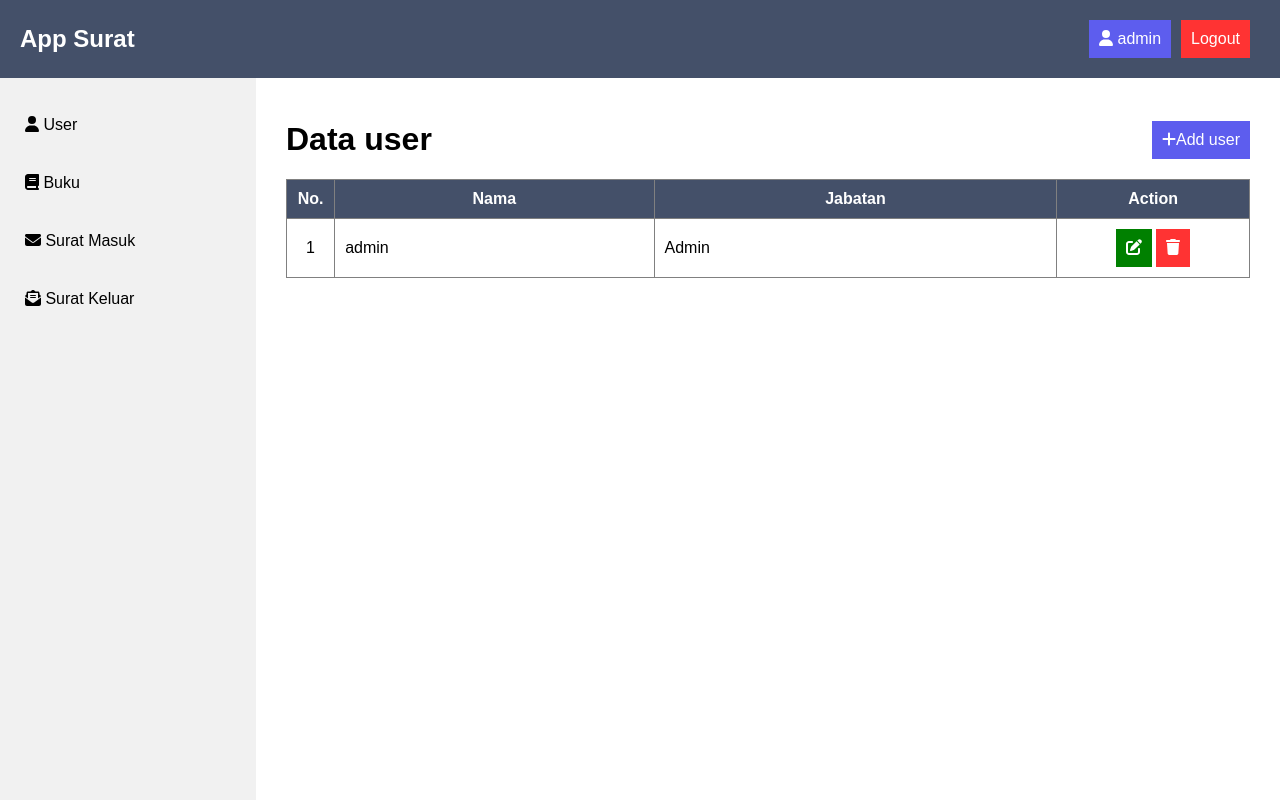
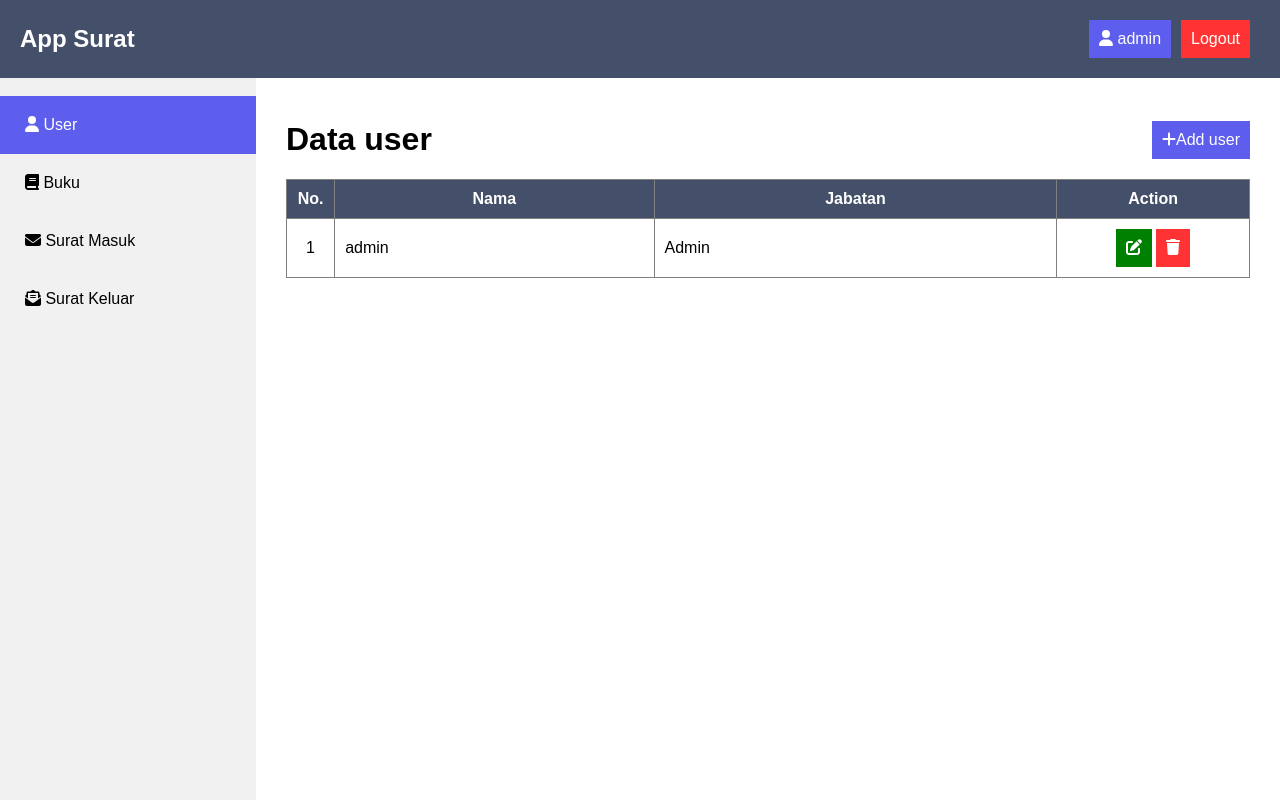
Before and after one commit to JWP-AKII/agendaris-dua, a PHP site: page / in a window 1280 px wide. Run offline with PHP 8.4, Linux system fonts and the light colour scheme; a user stored in the database is signed in; data comes from the database, SQL or seed files in the repository.

Commit message:
fix some bug

```diff
--- a/index.php
+++ b/index.php
@@ -14,6 +14,9 @@
     }
 
     $pageCat = explode('-', $page);
+    if(isset($_GET['type'])) {
+        $type = $_GET['type'];
+    }
 ?>
 
 <!DOCTYPE html>
@@ -42,10 +45,10 @@
 
     <div class="content">
         <aside>
-            <a href="index.php?page=user-index" class="<?= ($pageCat[0] == 'city') ? 'active' : '' ?>"><span class="fa fa-user"></span> User</a>
-            <a href="index.php?page=buku-index" class="<?= ($pageCat[0] == 'city') ? 'active' : '' ?>"><span class="fa fa-book"></span> Buku</a>
-            <a href="index.php?page=surat-index&type=masuk" class="<?= ($pageCat[0] == 'city') ? 'active' : '' ?>"><span class="fa fa-envelope"></span> Surat Masuk</a>
-            <a href="index.php?page=surat-index&type=keluar" class="<?= ($pageCat[0] == 'city') ? 'active' : '' ?>"><span class="fa fa-envelope-open-text"></span> Surat Keluar</a>
+            <a href="index.php?page=user-index" class="<?= ($pageCat[0] == 'user') ? 'active' : '' ?>"><span class="fa fa-user"></span> User</a>
+            <a href="index.php?page=buku-index" class="<?= ($pageCat[0] == 'buku') ? 'active' : '' ?>"><span class="fa fa-book"></span> Buku</a>
+            <a href="index.php?page=surat-index&type=masuk" class="<?= (($pageCat[0] == 'surat') AND ($type == 'masuk')) ? 'active' : '' ?>"><span class="fa fa-envelope"></span> Surat Masuk</a>
+            <a href="index.php?page=surat-index&type=keluar" class="<?= (($pageCat[0] == 'surat') AND ($type == 'keluar')) ? 'active' : '' ?>"><span class="fa fa-envelope-open-text"></span> Surat Keluar</a>
         </aside>
 
         <main>
```
Also changed, not shown: surat/update.php (+5 -5 lines).
